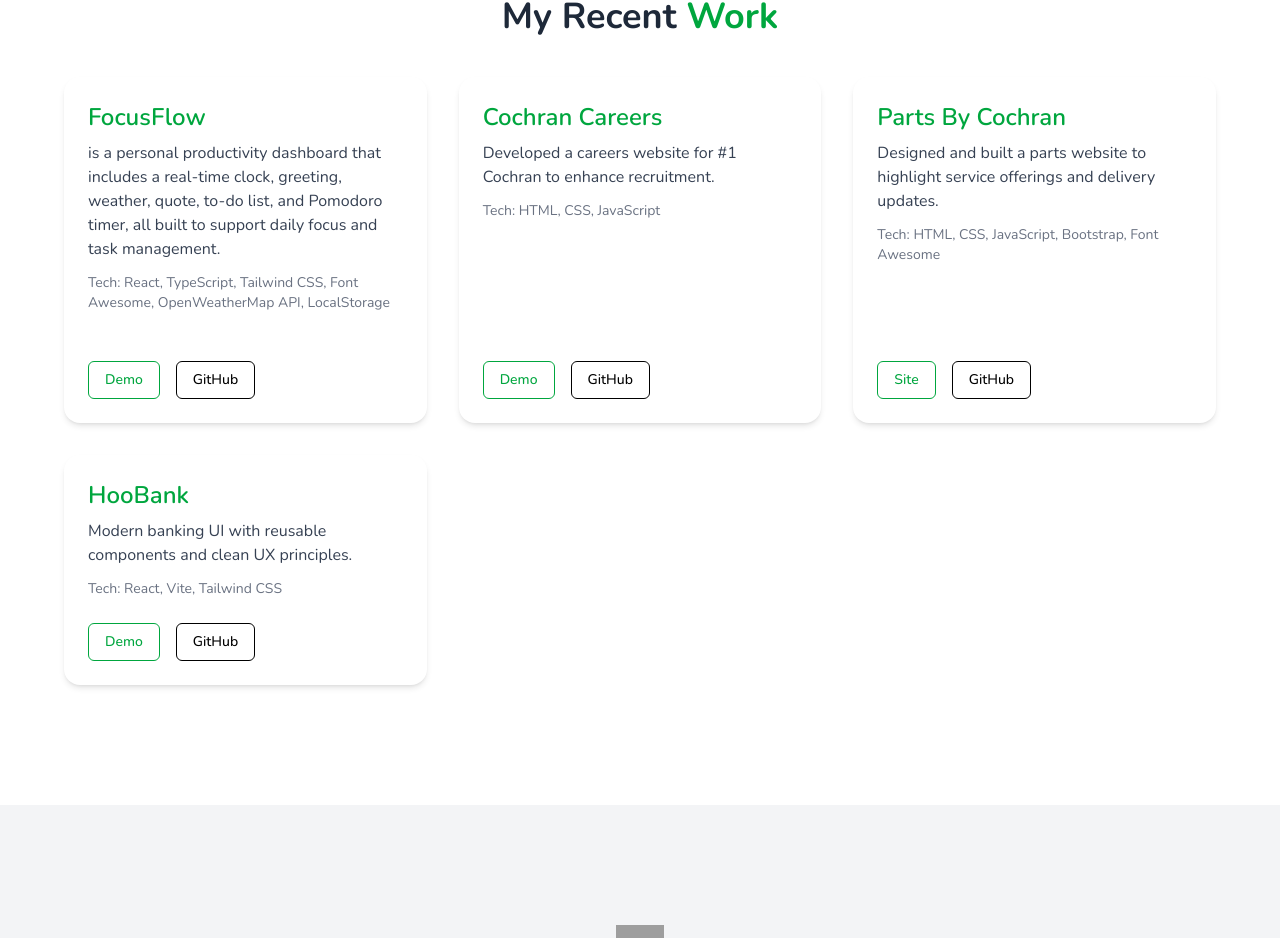
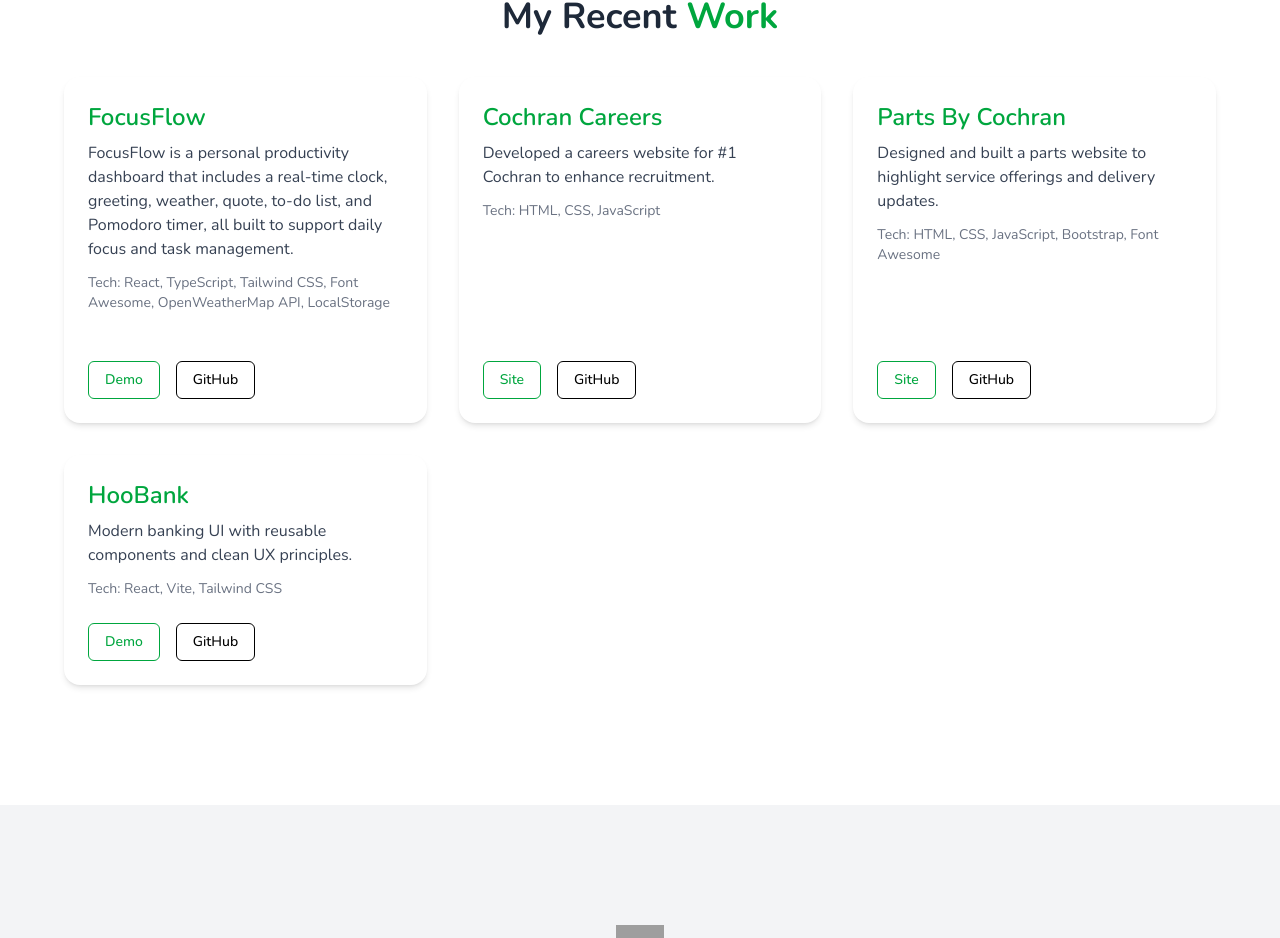
Before and after one commit to TylerIsaac/my-portfolio-v3, a React (Vite) app: page / in a window 1280 px wide. Shown: the part 2433-3371 px from the top of the page. Built offline with nearby package versions, Linux system fonts and the light colour scheme; grey boxes are pictures that could not be loaded.

Commit message:
fixed an error on the projects page

```diff
--- a/src/sections/Projects.jsx
+++ b/src/sections/Projects.jsx
@@ -11,7 +11,7 @@ const Projects = () => {
                         <div>
                             <h3 className="text-2xl font-semibold text-green-600 mb-2">FocusFlow</h3>
                             <p className="text-gray-700 mb-3">
-                                is a personal productivity dashboard that includes a real-time clock, greeting, weather, quote, to-do list, and Pomodoro timer, all built to support daily focus and task management.
+                                FocusFlow is a personal productivity dashboard that includes a real-time clock, greeting, weather, quote, to-do list, and Pomodoro timer, all built to support daily focus and task management.
                             </p>
                             <p className="text-sm text-gray-500">Tech: React, TypeScript, Tailwind CSS, Font Awesome, OpenWeatherMap API, LocalStorage</p>
                         </div>
@@ -51,7 +51,7 @@ const Projects = () => {
                                     target="_blank"
                                     className="border border-green-600 text-green-600 bg-white px-4 py-2 rounded-md text-sm font-medium hover:bg-green-600 hover:text-white transition-colors duration-200"
                                 >
-                                    Demo
+                                    Site
                                 </a>
                                 <a
                                     href="https://github.com/tyler-isaac/dev_cochran_careers"
```
